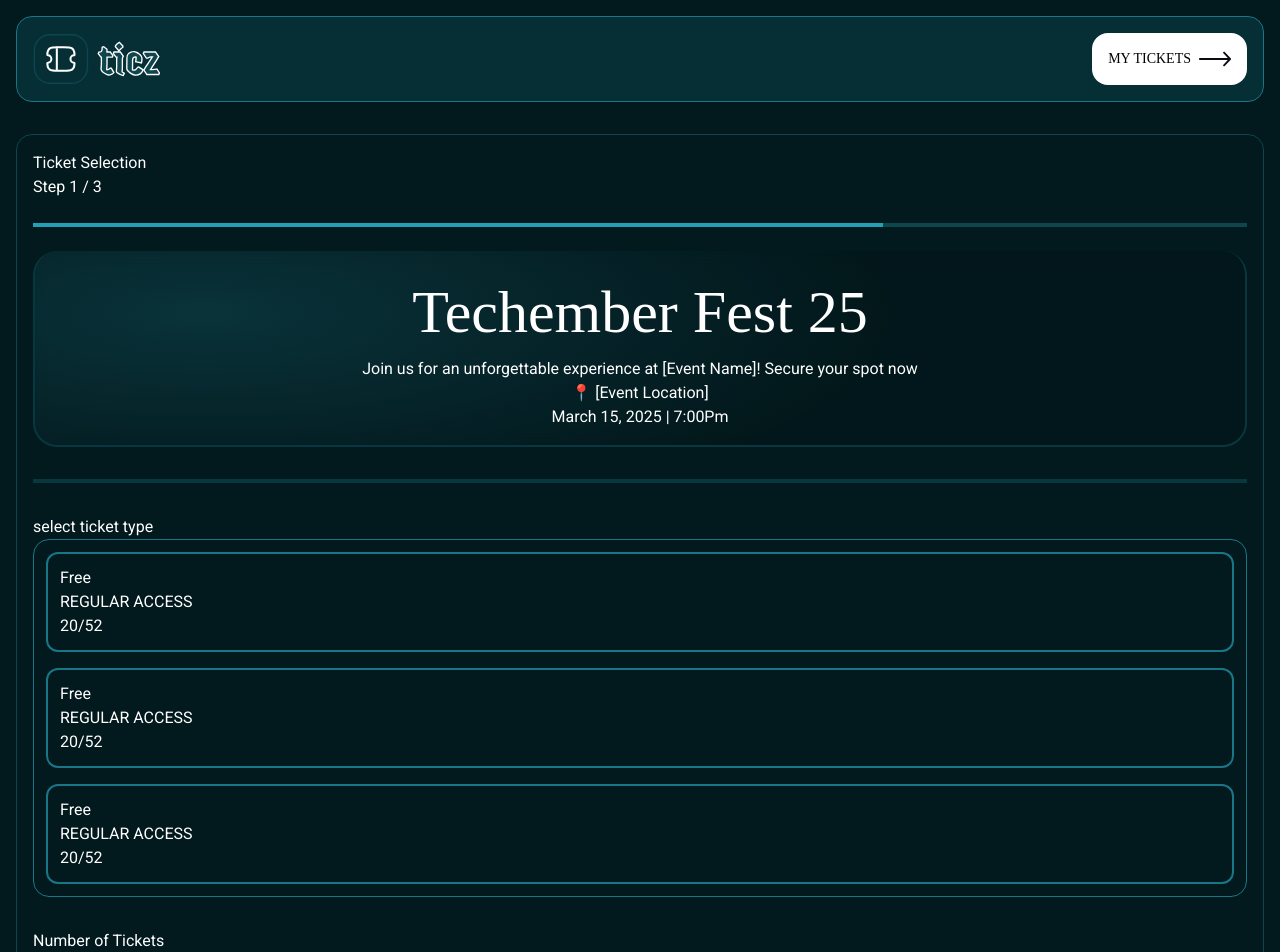
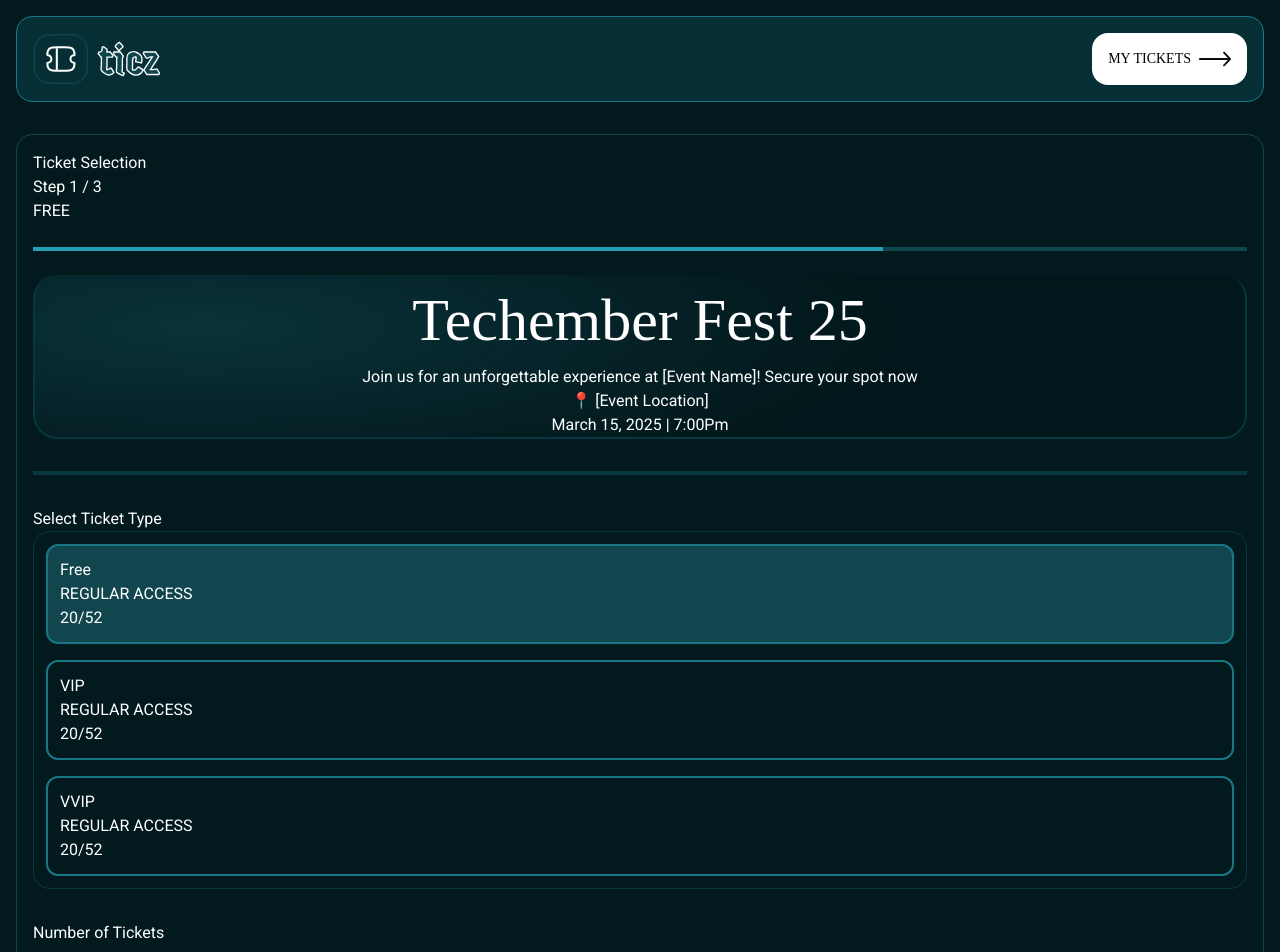
Before and after one commit to BEEJAYOFGOD/hng-stage2, a React (Vite) app: page / in a window 1280 px wide. Shown: the top 952 px of the page. Built offline with nearby package versions, Linux system fonts and the light colour scheme; a web font is replaced by a local one.

Commit message:
create new ticket implemented

```diff
--- a/src/App.css
+++ b/src/App.css
@@ -17,7 +17,7 @@
     rgba(10, 12, 17, 0.1);
 
   backdrop-filter: blur(7px);
-  @apply p-4;
+  /* @apply p-4; */
 }
 
 option {
@@ -33,5 +33,24 @@ option {
   --font-roboto: "Roboto", sans-serif;
   --color-next: #24a0b5;
   --color-btn-border: #0e464f;
-  --color-foreground: #07373Fs;
+  --color-foreground: #07373f;
+  --color-ticketborer-active: #197686;
+  --color-ticketbg-active: #12464e;
 }
+
+@layer componenets {
+  .activeticketarticle {
+    background-color: var(--color-ticketbg-active);
+    border: 2px solid var(--color-ticketborer-active);
+  }
+}
+
+th,
+td {
+  @apply p-2;
+  text-wrap: normal;
+}
+
+table label {
+  opacity: 0.3;
+}
--- a/src/App.jsx
+++ b/src/App.jsx
@@ -8,17 +8,32 @@ import UserDetailsForm from "./userDetailsForm";
 import TicketShowcase from "./ticketShowcase";
 
 function App() {
-  const { steps, currentStepIndex, step, isFirstStep, next, back } =
-    useMultiStepForm([
-      <SelectTicketForm />,
-      <UserDetailsForm />,
-      <TicketShowcase />,
-    ]);
+  const defualtUserInfo = {
+    userName: "",
+    email: "",
+    noOfTicket: 1,
+    ticketType: "FREE",
+    profilePhoto: "",
+  };
+  const [userEventDetails, setUserEventDetails] = useState(defualtUserInfo);
+
+  const updateUserInfo = (event) => {
+    setUserEventDetails((prev) => {
+      return { ...prev, [event.target.name]: event.target.value };
+    });
+  };
+
+  const { currentStepIndex, step, isLastStep, next, back } = useMultiStepForm([
+    <SelectTicketForm {...userEventDetails} updateUserInfo={updateUserInfo} />,
+    <UserDetailsForm {...userEventDetails} updateUserInfo={updateUserInfo} />,
+    <TicketShowcase {...userEventDetails} updateUserInfo={updateUserInfo} />,
+  ]);
 
   const handleFormSubmit = (event) => {
     event.preventDefault();
     next();
   };
+
   return (
     <>
       <main className="min-h-full bg-[#02191D] p-4 text-white font-roboto">
@@ -29,6 +44,7 @@ function App() {
           className="border border-btn-border rounded-2xl p-4 mt-8"
         >
           {step}
+          {currentStepIndex}
 
           <div className="flex flex-col gap-4">
             <button
@@ -43,8 +59,16 @@ function App() {
                 : "Download Ticket"}
             </button>
             <button
+              type="button"
               className="border border-next rounded-md py-2"
-              onClick={back}
+              onClick={() => {
+                if (isLastStep) {
+                  setUserEventDetails(defualtUserInfo);
+                  next();
+                } else {
+                  back();
+                }
+              }}
             >
               {currentStepIndex == 0
                 ? "Cancel"
--- a/src/UserForm.jsx
+++ b/src/UserForm.jsx
@@ -1,10 +1,30 @@
-const SelectTicketForm = () => {
+/* eslint-disable react/prop-types */
+import { useRef, useState } from "react";
+
+const SelectTicketForm = ({ noOfTicket, ticketType, updateUserInfo }) => {
+  const ticketFreeRef = useRef(null);
+  const ticketVipRef = useRef(null);
+  const ticketVvipRef = useRef(null);
+
+  // State to track the selected ticket type
+  const [selectedTicket, setSelectedTicket] = useState(ticketType);
+
+  const handleTicketClick = (ticket) => {
+    setSelectedTicket(ticket); // Set the clicked ticket as active
+
+    // Trigger the hidden radio button's click event
+    if (ticket === "FREE") ticketFreeRef.current.click();
+    else if (ticket === "VIP") ticketVipRef.current.click();
+    else if (ticket === "VVIP") ticketVvipRef.current.click();
+  };
+
   return (
     <>
       <div>
-        <div className="rounded-2xl  ">
+        <div className="rounded-2xl">
           <h1>Ticket Selection</h1>
           <p>Step 1 / 3</p>
+          <p>{ticketType}</p>
 
           <div className="bg-[#0e464e] relative before:absolute h-1 before:h-full before:w-[70%] before:bg-[#23a0b5] my-6"></div>
 
@@ -16,37 +36,82 @@ const SelectTicketForm = () => {
               Join us for an unforgettable experience at [Event Name]! Secure
               your spot now
             </p>
-
             <p>📍 [Event Location]</p>
             <p>March 15, 2025 | 7:00Pm</p>
           </div>
         </div>
         <div className="bg-[#07373F] h-1 relative my-8"></div>
 
-        <h3>select ticket type</h3>
-        <div className="mb-8 border rounded-2xl p-3  border-[#197686] flex flex-col gap-4">
-          <div className="border-[#197686] p-3  border-2 rounded-xl">
+        <h3>Select Ticket Type</h3>
+        <div className="mb-8 border rounded-2xl p-3 border-foreground flex flex-col gap-4">
+          <div
+            className={`border-[#197686] p-3 border-2 rounded-xl cursor-pointer ${
+              selectedTicket === "FREE" ? "activeticketarticle" : ""
+            }`}
+            onClick={() => handleTicketClick("FREE")}
+          >
+            <input
+              type="radio"
+              name="ticketType"
+              value="FREE"
+              ref={ticketFreeRef}
+              className="hidden"
+              onChange={updateUserInfo}
+            />
             <p>Free</p>
             <p>REGULAR ACCESS</p>
             <p>20/52</p>
           </div>
-          <div className="border-[#197686] p-3  border-2 rounded-xl">
-            <p>Free</p>
+
+          <div
+            className={`border-[#197686] p-3 border-2 rounded-xl cursor-pointer ${
+              selectedTicket === "VIP" ? "activeticketarticle" : ""
+            }`}
+            onClick={() => handleTicketClick("VIP")}
+          >
+            <input
+              type="radio"
+              name="ticketType"
+              value="VIP"
+              ref={ticketVipRef}
+              onChange={updateUserInfo}
+              className="hidden"
+            />
+            <p>VIP</p>
             <p>REGULAR ACCESS</p>
             <p>20/52</p>
           </div>
-          <div className="border-[#197686] p-3  border-2 rounded-xl">
-            <p>Free</p>
+
+          <div
+            className={`border-[#197686] p-3 border-2 rounded-xl cursor-pointer ${
+              selectedTicket === "VVIP" ? "activeticketarticle" : ""
+            }`}
+            onClick={() => handleTicketClick("VVIP")}
+          >
+            <input
+              type="radio"
+              name="ticketType"
+              value="VVIP"
+              ref={ticketVvipRef}
+              onChange={updateUserInfo}
+              className="hidden"
+            />
+            <p>VVIP</p>
             <p>REGULAR ACCESS</p>
             <p>20/52</p>
           </div>
         </div>
+
         <p className="mb-4">Number of Tickets</p>
+        <p>{noOfTicket}</p>
+
         <select
-          className=" flex justify-between w-full"
-          name="ticketno"
-          id="ticketno"
-          required="true"
+          className="flex justify-between w-full"
+          name="noOfTicket"
+          id="noOfTicket"
+          required
+          value={noOfTicket}
+          onChange={updateUserInfo}
         >
           <option value="1">1</option>
           <option value="2">2</option>
@@ -60,61 +125,3 @@ const SelectTicketForm = () => {
 };
 
 export default SelectTicketForm;
-
-{
-  /*
-  <div className="">
-
-        <div className="m-4 p-4 border-[#23a0b5] border ">
-          <h1>Ticket Selection</h1>
-          <p>Step 1 / 3</p>
-
-          <div className="bg-[#0e464e] relative before:absolute h-1 before:h-full before:w-[70%] before:bg-[#23a0b5]"></div>
-
-          <div>
-            <h2>Techember Fest 25</h2>
-            <p>
-              Join us for an unforgettable experience at [Event Name]! Secure
-              your spot now
-            </p>
-
-            <p>📍 [Event Location]</p>
-            <p>March 15, 2025 | 7:00Pm</p>
-          </div>
-
-          <div className="bg-[#23a0b5] h-1 relative "></div>
-        </div>
-        <form action="">
-          <h3>select ticket type</h3>
-          <div>
-            <button>
-              <span>Free</span>
-              <span>REGULAR ACCESS</span>
-              <span>20/52</span>
-            </button>
-            <button>
-              <span>$150</span>
-              <span>VIP ACCESS</span>
-              <span>20/52</span>
-            </button>
-            <button>
-              <span>$300</span>
-              <span>VVIP ACCESS</span>
-              <span>20/52</span>
-            </button>
-          </div>
-          <p>Number of Tickets</p>
-          <select
-            className="flex justify-between w-full"
-            name="ticketno"
-            id="ticketno"
-          >
-            <option value="1">1</option>
-            <option value="2">two</option>
-          </select>
-        </form>
-        <p>{step} </p>
-
-        </div>
-        */
-}
--- a/src/ticketShowcase.jsx
+++ b/src/ticketShowcase.jsx
@@ -1,6 +1,7 @@
+/* eslint-disable react/prop-types */
 import tikcet_bg from "./assets/ticket-bg.svg";
 
-const TicketShowcase = () => {
+const TicketShowcase = ({ email, userName, ticketType, noOfTicket }) => {
   return (
     <div className="text-center">
       <div className="flex justify-between">
@@ -18,7 +19,49 @@ const TicketShowcase = () => {
         className="w-[18.75rem] h-[37.5rem]  m-auto p-[1.3rem] my-12"
         style={{ backgroundImage: `url(${tikcet_bg})` }}
       >
-        <div className="w-[16.25rem] h-[27.875rem] border m-auto rounded-2xl border-next"></div>
+        <div className="w-[16.25rem] h-[27.875rem] border m-auto rounded-2xl border-next p-3">
+          <h2>{`Techember fest "25`}</h2>
+          <p>📍04 Runners road, Ikoyi, Lagos</p>
+          <p>📅 March 15, 2025 | 7:00PM</p>
+
+          <div></div>
+          <table className="table-fixed border-separate border border-gray-400 w-full text-xs rounded-md shadow-md text-left ">
+            <thead>
+              <tr>
+                <th className="border-r border-b border-gray-300 align-top opacity-100">
+                  <label> Enter your name</label>
+                  <p id="ticketcontent" className="text-white opacity-100">
+                    {userName}
+                  </p>
+                </th>
+                <th className="border-b">
+                  <label>Enter your email</label>
+                  <p className="break-words text-white">{email}</p>
+                </th>
+              </tr>
+            </thead>
+            <tbody>
+              <tr>
+                <td className="border-r border-b border-gray-300 align-top">
+                  <label>Indiana</label>
+                  <p className="leading-[150%]">{ticketType}</p>
+                </td>
+                <td className="border-b">
+                  <label>Ticket for: </label>
+                  <p>{noOfTicket}</p>
+                </td>
+              </tr>
+              <tr>
+                <td colSpan="2" className=" border-gray-300 align-top">
+                  Lorem ipsum dolor sit, amet consectetur adipisicing elit.
+                  Minima iste consequuntur repellat? Est asperiores amet, quos
+                  dolore corrupti sequi, velit ullam hic necessitatibus
+                  perspiciatis quis maiores voluptas! Ipsum, cumque magni?
+                </td>
+              </tr>
+            </tbody>
+          </table>
+        </div>
       </div>
     </div>
   );
--- a/src/useMultiStepForms.jsx
+++ b/src/useMultiStepForms.jsx
@@ -12,8 +12,8 @@ const useMultiStepForm = (steps) => {
 
   function back() {
     setCurrentStepIndex((index) => {
-      if (index <= 0) return 1;
-      return index - 1;
+      if (index <= 0) return steps.length - 1; // If on the first step, go to the last step
+      return index - 1; // Otherwise, go back one step
     });
   }
 
```
Also changed, not shown: src/userDetailsForm.jsx (+13 -15 lines).
